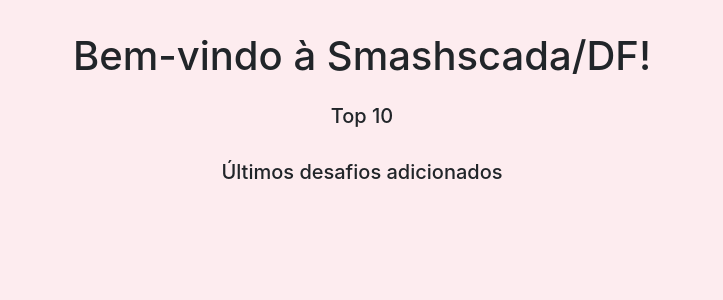
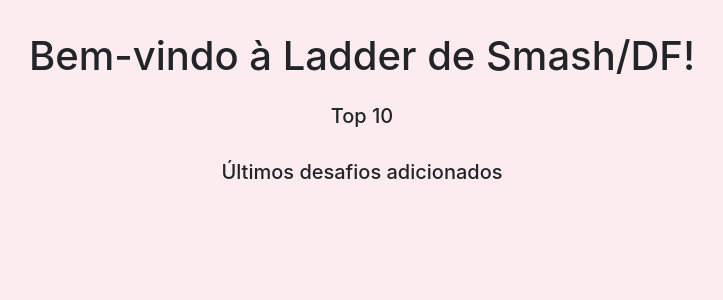
Before and after one commit to nizbel/smash-ladder, a Django app: page / in a window 1280 px wide. Shown: the part 56-356 px from the top of the page, without its empty margins (278-1001 px from the left). Run offline with Django 3.2, Linux system fonts and the light colour scheme; data that the repository does not hold is empty; parts of the project's set-up code (start-up, migrations or seed data) failed here and were passed over; some libraries are stand-ins or nearby versions.

Commit message:
Alterando nome smashscada

```diff
--- a/templates/home.html
+++ b/templates/home.html
@@ -3,7 +3,7 @@
 
 {% block title %}- Home{% endblock %}
 
-{% block page_header %}Bem-vindo à {{ JOGO }}scada/{{ UF }}!{% endblock %}
+{% block page_header %}Bem-vindo à Ladder de {{ JOGO }}/{{ UF }}!{% endblock %}
 
 {% block extra_header %}
 <link rel="stylesheet" href="https://use.fontawesome.com/releases/v5.8.1/css/all.css" integrity="sha384-50oBUHEmvpQ+1lW4y57PTFmhCaXp0ML5d60M1M7uH2+nqUivzIebhndOJK28anvf" crossorigin="anonymous">
```
